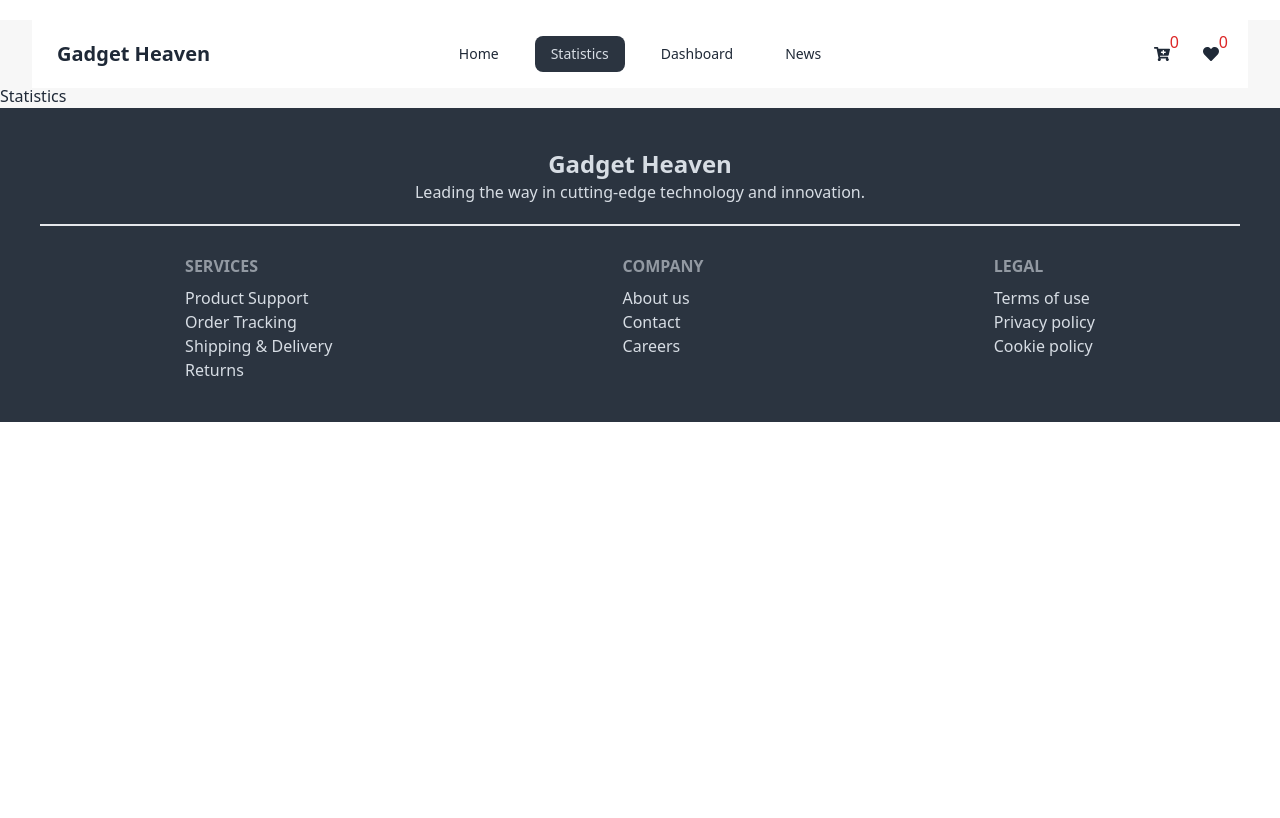
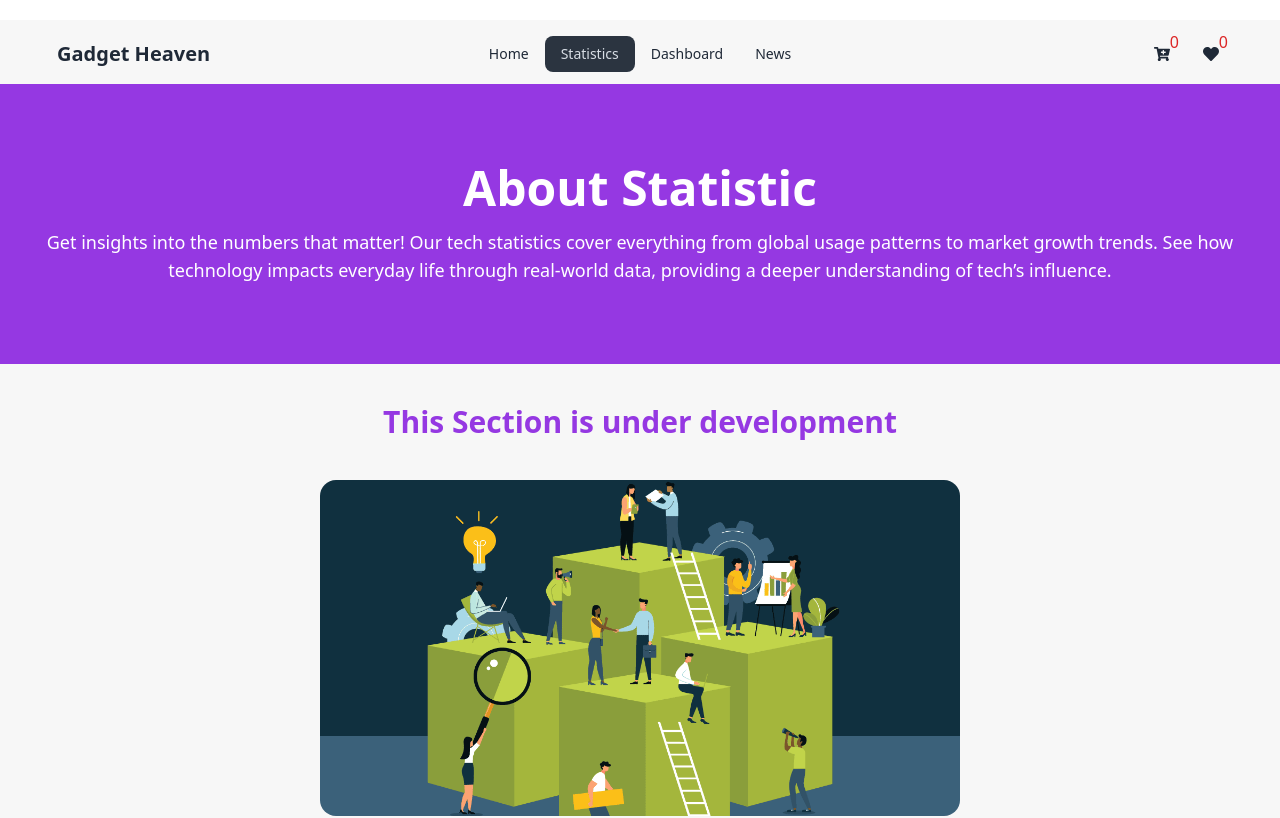
Before and after one commit to programming-hero-web-course-4/b10a8-gadget-heaven-Ssiyam0123, a React (Vite) app: page /statistics in a window 1280 px wide. Shown: the top 818 px of the page. Built offline with nearby package versions, Linux system fonts and the light colour scheme.

Commit message:
final submit

```diff
--- a/src/components/Navbar.jsx
+++ b/src/components/Navbar.jsx
@@ -8,10 +8,11 @@ export default function Navbar() {
   const { cartItems } = useContext(CartContext);
   const { favItem } = useContext(FavContext);
   const location = useLocation();
-  const navBarColor = location.pathname === '/' ? 'bg-[#9538E2] text-white w-[95%] mx-auto rounded-t-2xl mt-5' : 'bg-base-100 mt-5 w-[95%] mx-auto';
+  const navBarColor = location.pathname === '/' ? 'bg-[#9538E2] text-white w-[95%] mx-auto rounded-t-2xl mt-5' : 'bg-[F7F7F7] mt-5 w-[95%] mx-auto';
 
   const links = (
-    <div className="space-x-5 sm:flex-col md:flex-row sm:items-center sm:justify-center sm:text-center sm:space-y-2 lg:space-y-0 flex items-center justify-center text-center">
+    <div className="flex flex-col lg:flex-row items-center justify-center text-center space-x-5 sm:space-x-0 sm:space-y-2 lg:space-y-0">
+
       <li>
         <NavLink to={"/"}>Home</NavLink>
       </li>
@@ -37,7 +38,7 @@ export default function Navbar() {
                 <path strokeLinecap="round" strokeLinejoin="round" strokeWidth="2" d="M4 6h16M4 12h8m-8 6h16" />
               </svg>
             </div>
-            <ul tabIndex={0} className="menu menu-sm dropdown-content bg-base-100 rounded-box z-[1] mt-3 w-52 p-2 shadow">
+            <ul tabIndex={0} className="menu menu-sm dropdown-content bg-slate-600 rounded-box z-[1] mt-3 w-52 p-2 shadow">
               {links}
             </ul>
           </div>
--- a/src/components/Pages/DashBoard.jsx
+++ b/src/components/Pages/DashBoard.jsx
@@ -7,7 +7,7 @@ export default function DashboardButtons() {
     <div className="bg-[#F7F7F7]">
       <div className="flex flex-col items-center justify-center py-20 bg-gradient-to-r from-[#9538E2] to-[#9538E2] pb-12">
         <h1 className="text-5xl font-bold mb-4 text-white">Dashboard</h1>
-        <p className="text-lg font-normal mb-8 text-white w-[95%] mx-auto">
+        <p className="text-lg font-normal mb-8 text-white w-[95%] mx-auto text-center">
           Explore the latest gadgets that will take your experience to the next
           level. From smart devices to the coolest accessories, we have it all!
         </p>
--- a/src/components/Pages/NewsPage.jsx
+++ b/src/components/Pages/NewsPage.jsx
@@ -10,7 +10,7 @@ export default function NewsPage() {
 <div className='mb-10'>
   <div className="flex flex-col items-center justify-center py-20 bg-gradient-to-r from-[#9538E2] to-[#9538E2] pb-12">
     <h1 className="text-5xl font-bold mb-4 text-white">Tech News</h1>
-    <p className="text-lg font-normal mb-8 text-white w-[95%] mx-auto">
+    <p className="text-lg font-normal mb-8 text-white w-[95%] mx-auto text-center">
       Stay updated with the latest breakthroughs in technology. From cutting-edge gadgets to revolutionary software, explore what's making waves in the tech world today!
     </p>
   </div>
--- a/src/components/Pages/Statistics.jsx
+++ b/src/components/Pages/Statistics.jsx
@@ -2,6 +2,17 @@ import React from 'react'
 
 export default function Statistics() {
   return (
-    <div>Statistics</div>
+    <div className=' mb-10'>
+      <div className='mb-10'>
+  <div className="flex flex-col items-center justify-center py-20 bg-gradient-to-r from-[#9538E2] to-[#9538E2] pb-12">
+    <h1 className="text-5xl font-bold mb-4 text-white">About Statistic</h1>
+    <p className="text-lg text-center font-normal mb-8 text-white w-[95%] mx-auto">
+    Get insights into the numbers that matter! Our tech statistics cover everything from global usage patterns to market growth trends. See how technology impacts everyday life through real-world data, providing a deeper understanding of tech’s influence.
+    </p>
+  </div>
+</div>
+      <h1 className='font-bold text-3xl text-center text-[#9538E2]'>This Section is under development</h1>
+      <div className='mt-10 w-full sm:w-10/12 lg:w-8/12 mx-auto'><img className='max-w-[75%] mx-auto rounded-2xl object-cover' src="../development.png" alt="" /></div>
+    </div>
   )
 }
```
Also changed, not shown: public/development.png (added).
